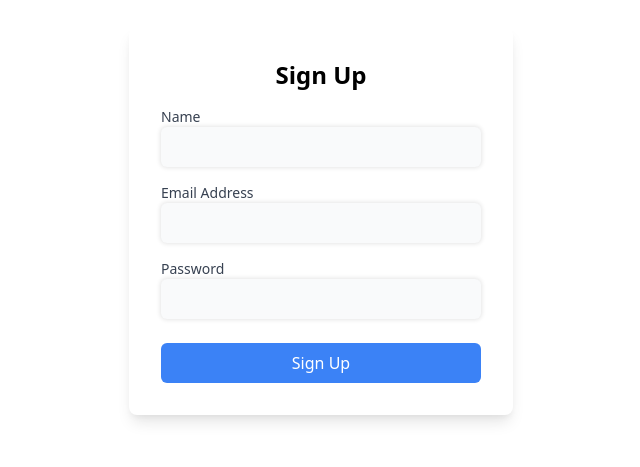
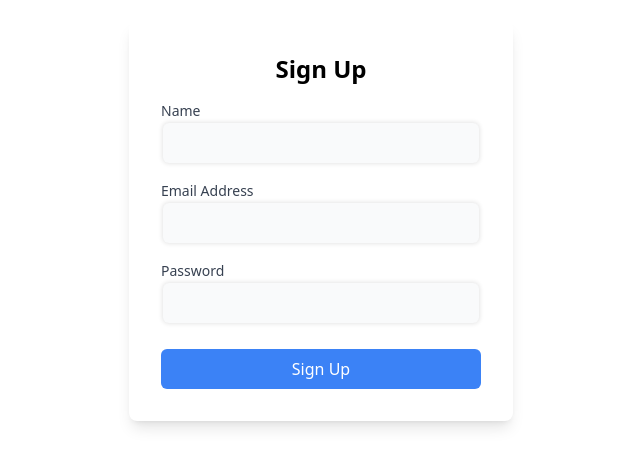
Before and after one commit to TANMAYAGARWALLSKT/Ritik, a website: page src/navbar.html in a window 1280 px wide. Shown: the part 179-646 px from the top of the page, without its empty margins (319-959 px from the left). Drawn offline with nearby package versions, Linux system fonts and the light colour scheme.

Commit message:
addin g vercel tailwind v.10

```diff
--- a/src/navbar.html
+++ b/src/navbar.html
@@ -4,7 +4,7 @@
     <meta charset="UTF-8">
     <meta name="viewport" content="width=device-width, initial-scale=1.0">
     <title>Sign Up Form</title>
-    <link href="https://cdnjs.cloudflare.com/ajax/libs/tailwindcss/2.2.19/tailwind.min.css" rel="stylesheet">
+    <link href="./output.css" rel="stylesheet">
     <script src="https://cdnjs.cloudflare.com/ajax/libs/framer-motion/4.1.17/framer-motion.umd.js"></script>
     <style>
         .shadow-input {
```
Also changed, not shown: src/index.html (+2 -2 lines).
